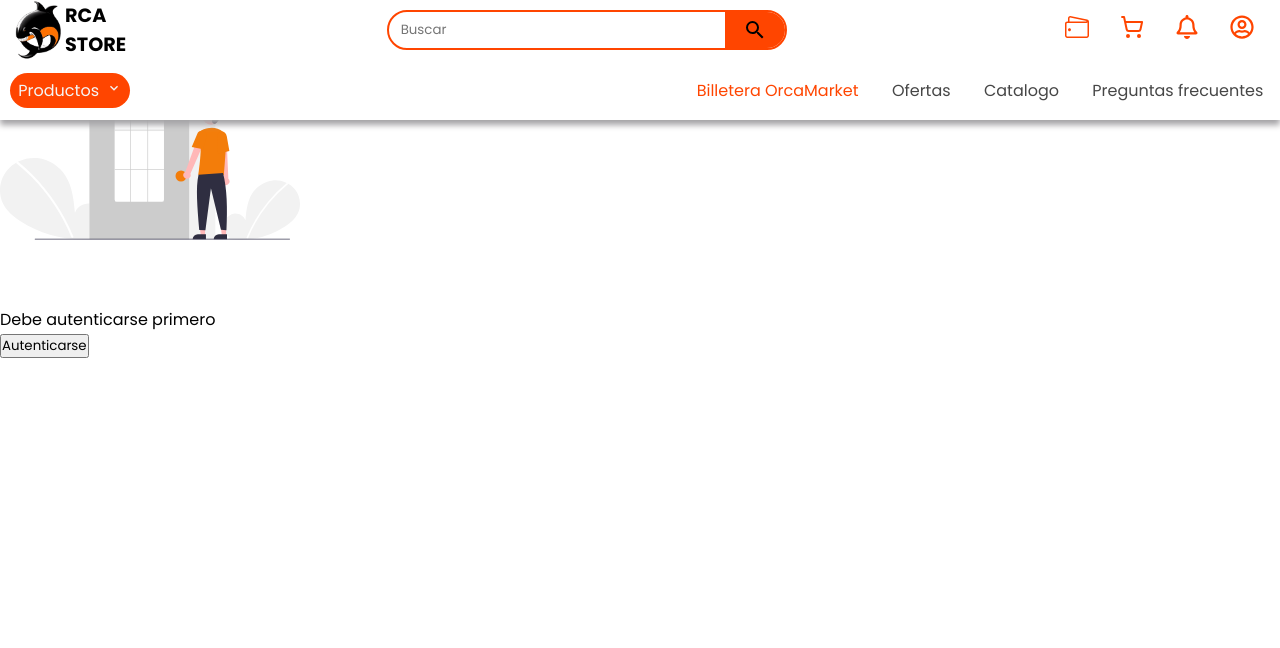
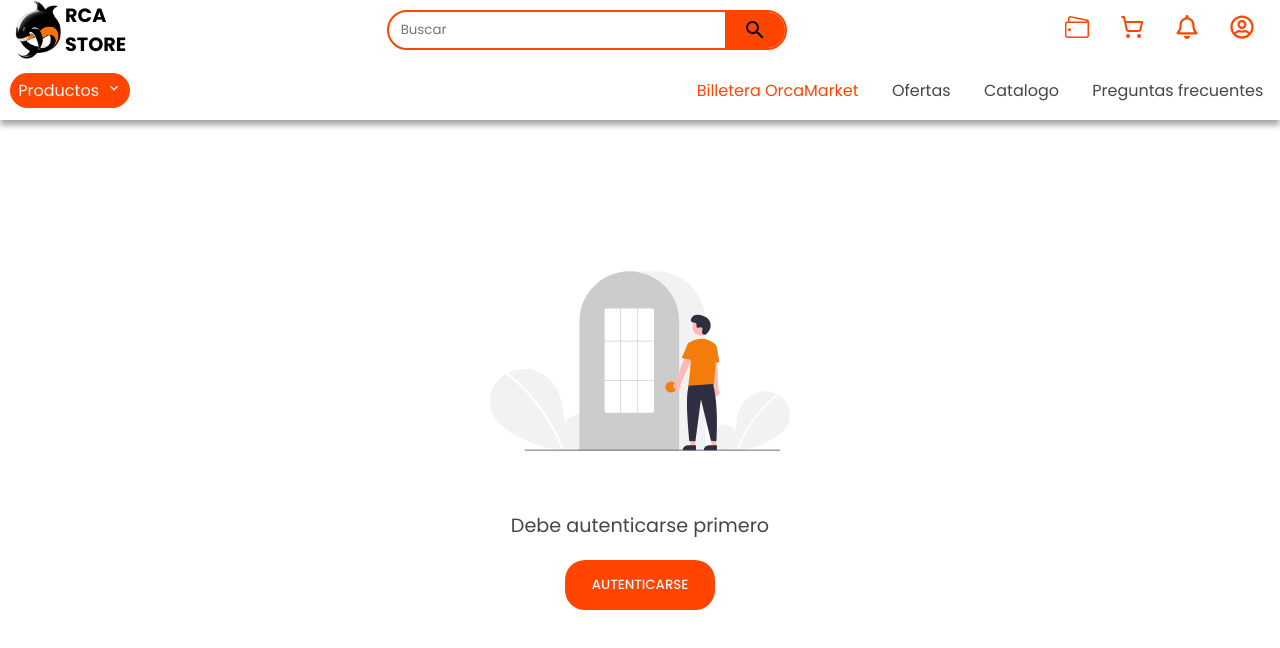
Before and after one commit to SmilingWitch/e-commece, a Next.js app: page /dasboard/wallet in a window 1280 px wide. Shown: the top 648 px of the page. Built offline with nearby package versions, Linux system fonts and the light colour scheme.

Commit message:
feat: add styles form Wallet

```diff
--- a/public/assets/styles/Wallet.module.css
+++ b/public/assets/styles/Wallet.module.css
@@ -6,6 +6,15 @@
     padding-right: 20px;
     padding-bottom: 20px;
     padding-top:30px;
+}
+.cont1 {
+    position: relative;
+    width: 100%;
+    height: 100vh;
+    display: flex;
+    flex-direction: column;
+    align-items: center;
+    justify-content: center;
 }
 .header{
     position: relative;
@@ -131,6 +140,32 @@
     font-size: 1.2em;
     font-family: "PoppinsBold";
 }
+.subHeader{
+    color: var(--darkLetter);
+    font-size: 1.2em;
+}
+
+.cont1 button,.transactions button{
+    position: relative;
+    border: none;
+    padding: 15px;
+    background: var(--hlColor);
+    width: 150px;
+    height: 50px;
+    border-radius: 20px;
+    display: flex;
+    align-items: center;
+    justify-content: space-around;
+    color: var(--lightLetter);
+    cursor: pointer;
+    transition: 0.3s;
+    text-transform: uppercase;
+    font-family: "PoppinsBold";
+    top: 20px;
+}
+.cont1 button:hover, .transactions button:hover{
+    background: var(--hlColorHover);
+}
 
 @media(max-width: 820px){
     .total span{
```
